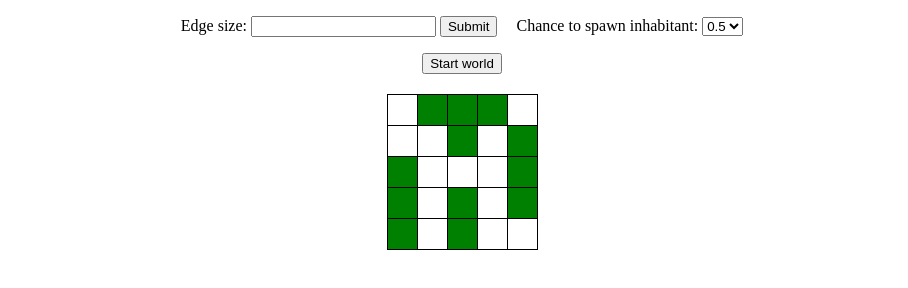
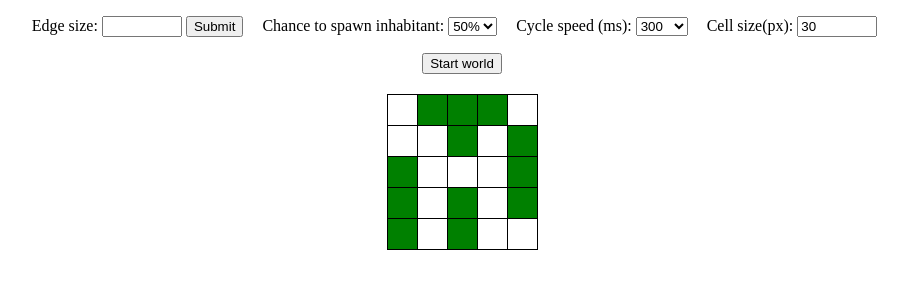
Before and after one commit to KarolisPtasinskas/6.-Game-of-life, a plain HTML site: page index.html in a window 1280 px wide. Both pictures are taken after typing "5" into the empty fields and a click on the input "Submit". Shown: the whole page, without its empty margins (178-1086 px from the left). Drawn offline with Linux system fonts and the light colour scheme.

Commit message:
Added console
- cellSize
- cycleSpeed

```diff
--- a/index.html
+++ b/index.html
@@ -10,21 +10,38 @@
 <body>
     <div class="input-area">
         <label for="game-area-size">Edge size:</label>
-        <input type="number" name="game-area-size" id="game-area-size">
-        <input type="submit" value="Submit" id="submit-game-area-size">
+        <input type="number" name="game-area-size" class="number-input" id="game-area-size">
+        <input type="submit" value="Submit" class="mr-input" id="submit-game-area-size">
 
         <label for="chance">Chance to spawn inhabitant:</label>
-        <select name="chance" id="select-chance">
-            <option value="0.1">0.1</option>
-            <option value="0.2">0.2</option>
-            <option value="0.3">0.3</option>
-            <option value="0.4">0.4</option>
-            <option value="0.5" selected>0.5</option>
-            <option value="0.6">0.6</option>
-            <option value="0.7">0.7</option>
-            <option value="0.8">0.8</option>
-            <option value="0.9">0.9</option>
+        <select name="chance" class="mr-input" id="select-chance">
+            <option value="0.1">90%</option>
+            <option value="0.2">80%</option>
+            <option value="0.3">70%</option>
+            <option value="0.4">60%</option>
+            <option value="0.5" selected>50%</option>
+            <option value="0.6">40%</option>
+            <option value="0.7">30%</option>
+            <option value="0.8">20%</option>
+            <option value="0.9">10%</option>
           </select>
+
+          <label for="speed">Cycle speed (ms):</label>
+        <select name="speed" class="mr-input" id="select-speed">
+            <option value="100">100</option>
+            <option value="200">200</option>
+            <option value="300" selected>300</option>
+            <option value="400">400</option>
+            <option value="500">500</option>
+            <option value="600">600</option>
+            <option value="700">700</option>
+            <option value="800">800</option>
+            <option value="900">900</option>
+            <option value="1000">1000</option>
+          </select>
+
+        <label for="cell-size">Cell size(px):</label>
+        <input type="number" name="cell-size" class="number-input mr-input" id="cell-size" value="30">
     </div>
     <div class="btn-container">
         <input type="submit" value="Start world" id="start-world" disabled>
--- a/scripts/main.js
+++ b/scripts/main.js
@@ -1,4 +1,6 @@
 let gameAreaSize = null;
+let gameCellSize = Number(document.querySelector(`#cell-size`).value);
+let cycleSpeed = Number(document.querySelector(`#select-speed`).value)
 let world = [];
 let worldHistory = [];
 let populationCycle = null;
@@ -14,16 +16,27 @@ let submitGameAreaBtn = document.querySelector(`#submit-game-area-size`);
 let startWorldBtn = document.querySelector(`#start-world`);
 let chance = document.querySelector(`#select-chance`).value;
 let selectChance = document.querySelector(`#select-chance`);
+let changeCellSize = document.querySelector(`#cell-size`);
+let changeCycleSpeed = document.querySelector(`#select-speed`);
 
 selectChance.addEventListener('change', function() {
     chance = document.querySelector(`#select-chance`).value;
 });
 
+changeCellSize.addEventListener('change', function() {
+    gameCellSize = Number(document.querySelector(`#cell-size`).value);
+});
+
+changeCycleSpeed.addEventListener('change', function() {
+    cycleSpeed = Number(document.querySelector(`#select-speed`).value);
+});
+
 submitGameAreaBtn.addEventListener('click', function() {
     gameAreaSize = Number(document.querySelector(`#game-area-size`).value);
+
     world = [];
     worldHistory = [];
-    createWorld(gameAreaSize);
+    createWorld(gameAreaSize, gameCellSize);
 
     document.querySelector(`#game-area-size`).value = ``;
     document.querySelector(`.end-of-cyle-header`).innerText = ``;
@@ -32,7 +45,7 @@ submitGameAreaBtn.addEventListener('click', function() {
 });
 
 startWorldBtn.addEventListener('click', function () {
-    populationCycle = setInterval(function(){lifeCycle(world)}, 300);
+    populationCycle = setInterval(function(){lifeCycle(world, gameCellSize)}, cycleSpeed);
 });
 
 //////////////////
@@ -41,14 +54,14 @@ startWorldBtn.addEventListener('click', function () {
 ///
 //////////////////
 
-function createWorld(gameAreaSize) {
+function createWorld(gameAreaSize, gameCellSize) {
     for (let i = 0; i < gameAreaSize; i++) {
         world.push([]);
         for (let e = 0; e < gameAreaSize; e++) {
             world[i].push(randomNumber());
         }
     }
-    drawGameArea(world);
+    drawGameArea(world, gameCellSize);
     worldHistory.push(world);
 }
 
@@ -66,13 +79,13 @@ function randomNumber() {
 ///
 //////////////////
 
-function drawGameArea(world) {
+function drawGameArea(world, gameCellSize) {
     let rowHTML = ``;
     for (let i = 0; i < world.length; i++) {
         let cellHTML = '';
         for (let e = 0; e < world.length; e++) {
             let isAlive = isCellAlive(world, i, e);
-            let cell = `<div class="gameCell ${isAlive}" id=""></div>`;
+            let cell = `<div style="width: ${gameCellSize}px; height: ${gameCellSize}px;" class="game-cell ${isAlive}" id=""></div>`;
             cellHTML += cell;
         }
         rowHTML += `<div class="game-row-wrapper">${cellHTML}</div>`;
@@ -93,9 +106,9 @@ function isCellAlive(world, row, place) {
 ///
 //////////////////
 
-function lifeCycle(previousWorld) {
+function lifeCycle(previousWorld, gameCellSize) {
     let newWorld = nextWorld(previousWorld);
-    drawGameArea(newWorld);
+    drawGameArea(newWorld, gameCellSize);
     isPopulationEvolving(previousWorld, newWorld);
     world = newWorld;
     worldHistory.push(newWorld);
@@ -186,3 +199,15 @@ function populationEndInfo(header) {
 // console.log(worldHistory[worldHistory.length-3]);
 // console.log(worldHistory[worldHistory.length-2]);
 // console.log(worldHistory[worldHistory.length-1]);
+
+
+//Pakeisti CELL dydį.
+
+// let cellSize = document.querySelector(`#cell-size`).value;
+// let changeCellSize = document.querySelector(`#cell-size`);
+
+// changeCellSize.addEventListener('change', function() {
+    // let cellSize = Number(document.querySelector(`#cell-size`).value);
+    // document.querySelector(`.game-cell-size`).style.width = `${cellSize}px`;
+    // document.querySelector(`.game-cell-size`).style.height = `${cellSize}px`;
+// });
--- a/styles/main.css
+++ b/styles/main.css
@@ -8,13 +8,17 @@
     text-align: center;
 }
 
-#submit-game-area-size {
+.btn-container {
+    margin-top: 1rem;
+    text-align: center;
+}
+
+.mr-input {
     margin-right: 15px;
 }
 
-.btn-container {
-    margin-top: 1rem;
-    text-align: center;
+.number-input {
+    width: 80px;
 }
 
 /* End of cycle information */
@@ -46,13 +50,18 @@
     border-bottom: none;
 }
 
-.gameCell {
-    width: 30px;
-    height: 30px;
+.game-cell {
+    /* width: 30px;
+    height: 30px; */
     border-right: 1px solid black;
     background-color: white;
 }
 
+/* .game-cell-size {
+    width: 30px;
+    height: 30px;
+} */
+
 .alive {
     background-color: green;
 }
```
